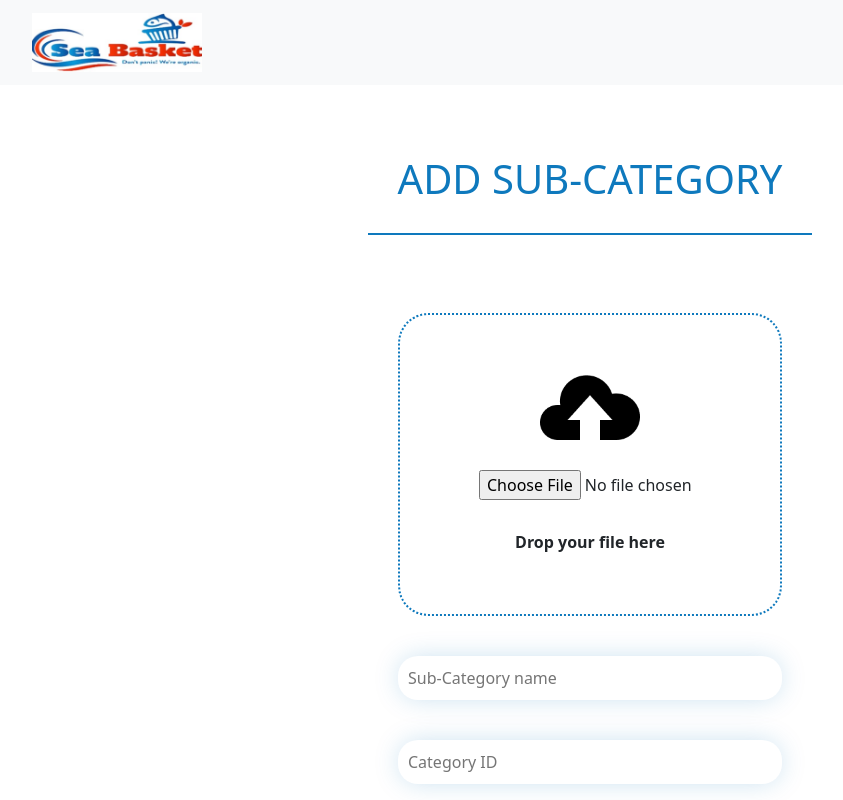
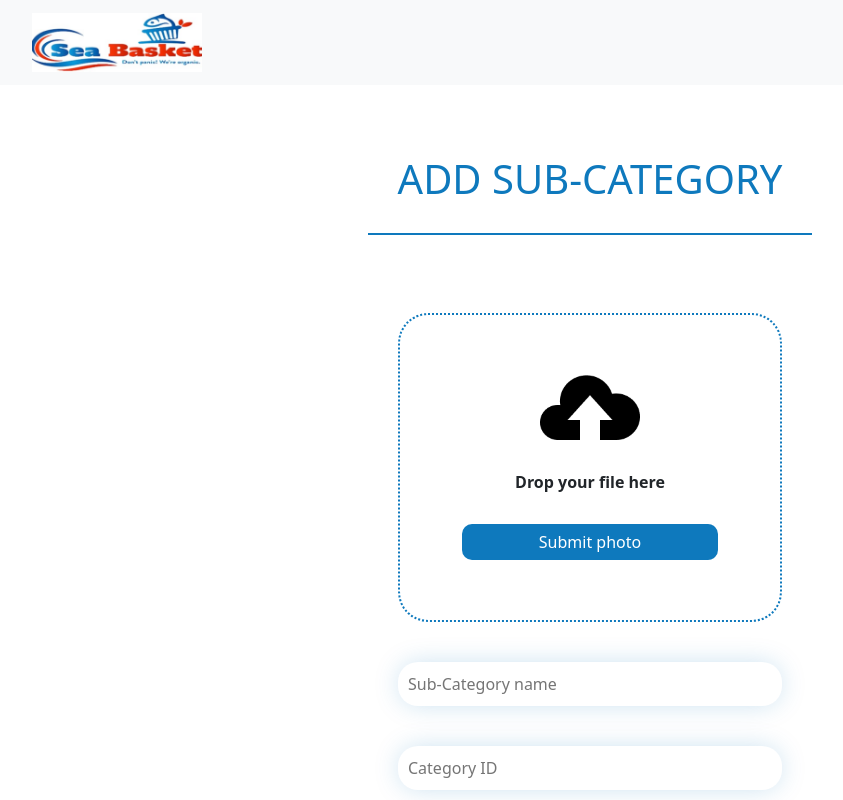
Before and after one commit to aarushi31/SB-admin, a React (Create React App) app: page /add-subcategory in a window 1280 px wide. Shown: the top 800 px of the page, without its empty margins (50-893 px from the left). Built offline with nearby package versions, Linux system fonts and the light colour scheme.

Commit message:
Admin done :)

```diff
--- a/package.json
+++ b/package.json
@@ -9,6 +9,7 @@
     "@testing-library/user-event": "^12.8.3",
     "axios": "^0.22.0",
     "bootstrap": "^5.1.3",
+    "expo-image-picker": "^10.2.3",
     "react": "^17.0.2",
     "react-bootstrap": "^1.6.4",
     "react-dom": "^17.0.2",
--- a/src/Components/Edit/AddCategory.js
+++ b/src/Components/Edit/AddCategory.js
@@ -4,6 +4,7 @@ import upload from '../../images/upload.png'
 import './style.css'
 import {useDropzone} from 'react-dropzone'
 import axios from 'axios'
+
 
 
 
@@ -25,6 +26,7 @@ function AddCategory() {
 
 
     const images=files.map(file=>{
+        console.log(file);
         return(
         <div key={file.name}>
             <div>
@@ -49,19 +51,45 @@ function AddCategory() {
         }
     }
 
-    // const config={
-    //     headers:{
-    //         'Content-Type':'application/json',
-    //         'Access-Control-Allow-Origin':'*',
-    //         'Access-Control-Allow-Credentials':true,
-    //         'Authorization': 'Basic c2VhYmFza2V0b2ZmaWNpYWxAZ21haWwuY29tOlNlYWJhc2tldEAxMjM0',
-    //     }
-    // }
 
+    const [url,setUrl]=useState('');
+
+    const getUrl=()=>{
+
+        const data=new FormData()
+        data.append('file',files[0])
+
+        var config = {
+            method: 'post',
+            url: 'http://proffus.pythonanywhere.com/api/addimage/',
+            headers: {
+              'Authorization': 'Basic c2VhYmFza2V0b2ZmaWNpYWxAZ21haWwuY29tOlNlYWJhc2tldEAxMjM0',
+              'Content-Type': 'application/json'
+            },
+            data : data
+          };
+
+          axios(config)
+          .then(res=>{
+              console.log(res)
+              setUrl(res.data.url)
+          })
+          .catch(err=>{
+              console.log(err)
+          })
+    }
+
+
+
+    const handleSubmit=(e)=>{
+        e.preventDefault()
+
+        console.log(files[0])
+        console.log(subs)
         const postdata=JSON.stringify({
             "name":`${title}`,
             "have_sub":Boolean(subs),
-        "image_url":'image url',
+            "image_url":url,
             "cid": parseInt(cid)
         })
 
@@ -76,12 +104,6 @@ function AddCategory() {
           };
 
 
-
-
-    const handleSubmit=(e)=>{
-        e.preventDefault()
-        console.log(files[0])
-        console.log(subs)
 
         axios(config)
         .then(function (response) {
@@ -112,16 +134,23 @@ function AddCategory() {
                     <div>{images}</div>
                     <img src={upload} alt="upload image"/>
 
-                    <span><input type="file" name="image"/></span>
+                    {/* <span><input type="file" name="image"/></span> */}
 
                     <input {...getInputProps()}/>
                     <span style={{marginLeft:'0'}}>Drop your file here</span>
+                    <button className="btn" style={{ marginTop: "30px",
+                    width: "20vw",
+                    textAlign: "center",
+                    backgroundColor: "#0E79BD",
+                    border: "none",
+                    borderRadius: "10px",
+                    color: "white"}} onClick={getUrl}>Submit photo</button>
 
              </div>
 
              <input type="text" placeholder="Category name" className="input" value={title} onChange={(e)=>setTitle(e.target.value)}/>
              <input type="text" placeholder="Category ID" className="input" value={cid} onChange={(e)=>setCid(e.target.value)}/>
-             <select name="Has sub-categories" className="input" value={subs} defaultValue="Has sub categories">
+             <select name="Has sub-categories" className="input" value={subs} defaultValue="Has sub categories"  onChange={(e)=>setSubs(e.target.value)}>
                  <option value="Has sub categories">Has sub categories</option>
                 <option value="true" onSelect={(e)=>setSubs(true)}>True</option>
                 <option value="false" onSelect={(e)=>setSubs(false)}>False</option>
@@ -136,6 +165,8 @@ function AddCategory() {
                     borderRadius: "10px",
                     color: "white"}} onClick={handleSubmit}>Add category</button>
 
+
+
         </Container>
     )
 }
--- a/src/Components/Edit/AddItem.js
+++ b/src/Components/Edit/AddItem.js
@@ -57,9 +57,42 @@ function AddSubCategory() {
 
 
 
+
+
+
+
+
+
+    const [url,setUrl]=useState('');
+
+    const getUrl=()=>{
+
+        const data=new FormData()
+        data.append('file',files[0])
+
+        var config = {
+            method: 'post',
+            url: 'http://proffus.pythonanywhere.com/api/addimage/',
+            headers: {
+              'Authorization': 'Basic c2VhYmFza2V0b2ZmaWNpYWxAZ21haWwuY29tOlNlYWJhc2tldEAxMjM0',
+              'Content-Type': 'application/json'
+            },
+            data : data
+          };
+
+          axios(config)
+          .then(res=>{
+              console.log(res)
+              setUrl(res.data.url)
+          })
+          .catch(err=>{
+              console.log(err)
+          })
+    }
+
     var data = JSON.stringify({
       "name": title,
-        "image_url": "url url",
+      "image_url": url,
       "after_sale_price": parseInt(sellPrice),
       "actual_price": parseInt(origPrice),
       "in_stock": Boolean(inStock),
@@ -97,56 +130,10 @@ function AddSubCategory() {
       data : data
   };
 
-
-
-    const fileData={
-        uri:files.length!==0?files[0].path:null,
-        name:files.length!==0?files[0].name:null,
-        type:files.length!==0?files[0].type:null
-    }
-
-
-
     const handleSubmit=(e)=>{
         e.preventDefault()
         setMessage('')
-        //console.log(sellPrice)
-        // if(options==1){
-        //     setOptionsdata({
-        //         "1": {
-        //             "name": "Small"
-        //           },
-        //           "2": {
-        //             "name": "Medium"
-        //           },
-        //           "3": {
-        //             "name": "Large"
-        //           }
-        //     })
 
-        // }
-
-        // else{
-        //     setOptionsdata({
-        //         "4":{
-        //             "name":"One size"
-        //         }
-        //     })
-        // }
-
-        //console.log(optionsData)
-
-        // axios.post('http://proffus.pythonanywhere.com/api/addimage',{
-        //     headers: {
-        //         'Authorization': 'Basic c2VhYmFza2V0b2ZmaWNpYWxAZ21haWwuY29tOlNlYWJhc2tldEAxMjM0',
-        //         'Content-Type': 'application/json'
-        //       }
-        // },fileData)
-        // .then(res=>{
-        //     console.log(res);
-        // }).catch(err=>{
-        //     console.log(err)
-        // })
 
 
         axios(config)
@@ -184,10 +171,17 @@ function AddSubCategory() {
                     <div>{images}</div>
                     <img src={upload} alt="upload image"/>
 
-                    <span><input type="file" name="image"/></span>
+
 
                     <input {...getInputProps()}/>
                     <span style={{marginLeft:'0'}}>Drop your file here</span>
+                    <button className="btn" style={{ marginTop: "30px",
+                    width: "20vw",
+                    textAlign: "center",
+                    backgroundColor: "#0E79BD",
+                    border: "none",
+                    borderRadius: "10px",
+                    color: "white"}} onClick={getUrl}>Submit photo</button>
 
              </div>
 
--- a/src/Components/Edit/AddSubCategory.js
+++ b/src/Components/Edit/AddSubCategory.js
@@ -38,12 +38,36 @@ function AddSubCategory() {
 
     const [title,setTitle]=useState()
     const [cid,setCid]=useState()
+    const [url,setUrl]=useState('');
+    const getUrl=()=>{
 
+        const data=new FormData()
+        data.append('file',files[0])
 
+        var config = {
+            method: 'post',
+            url: 'http://proffus.pythonanywhere.com/api/addimage/',
+            headers: {
+              'Authorization': 'Basic c2VhYmFza2V0b2ZmaWNpYWxAZ21haWwuY29tOlNlYWJhc2tldEAxMjM0',
+              'Content-Type': 'application/json'
+            },
+            data : data
+          };
+
+          axios(config)
+          .then(res=>{
+              console.log(res)
+              setUrl(res.data.url)
+          })
+          .catch(err=>{
+              console.log(err)
+          })
+    }
     const postdata=JSON.stringify({
         "name":`${title}`,
-        "image_url":'image url',
-        "cid": parseInt(cid)
+        "image_url":url,
+        "cid": parseInt(cid),
+
     })
 
     var config = {
@@ -56,17 +80,7 @@ function AddSubCategory() {
         data : postdata
       };
 
-    const getUrl=(e)=>{
-        e.preventDefault()
-        console.log("hii")
-        axios.post('http://proffus.pythonanywhere.com/api/addimage',files[0])
-        .then(res=>{
-            console.log(res);
-        })
-        .catch(err=>{
-            console.log(err)
-        })
-    }
+
 
 
     const handleSubmit=(e)=>{
@@ -104,10 +118,17 @@ function AddSubCategory() {
                     <div>{images}</div>
                     <img src={upload} alt="upload image"/>
 
-                    <span><input type="file" name="image"/></span>
+
 
                     <input {...getInputProps()}/>
                     <span style={{marginLeft:'0'}}>Drop your file here</span>
+                    <button className="btn" style={{ marginTop: "30px",
+                    width: "20vw",
+                    textAlign: "center",
+                    backgroundColor: "#0E79BD",
+                    border: "none",
+                    borderRadius: "10px",
+                    color: "white"}} onClick={getUrl}>Submit photo</button>
 
              </div>
 
--- a/src/Components/Edit/EditItem.js
+++ b/src/Components/Edit/EditItem.js
@@ -80,11 +80,37 @@ function MyVerticallyCenteredModal(props) {
 
     const [message,setMessage]=useState('');
 
+    const [url,setUrl]=useState('');
+
+    const getUrl=()=>{
+
+        const data=new FormData()
+        data.append('file',files[0])
+
+        var config = {
+            method: 'post',
+            url: 'http://proffus.pythonanywhere.com/api/addimage/',
+            headers: {
+              'Authorization': 'Basic c2VhYmFza2V0b2ZmaWNpYWxAZ21haWwuY29tOlNlYWJhc2tldEAxMjM0',
+              'Content-Type': 'application/json'
+            },
+            data : data
+          };
+
+          axios(config)
+          .then(res=>{
+              console.log(res)
+              setUrl(res.data.url)
+          })
+          .catch(err=>{
+              console.log(err)
+          })
+    }
 
 
     var data = JSON.stringify({
         "name": title,
-        "image_url": "https://url/url",
+        "image_url": url,
         "after_sale_price": parseInt(sellPrice),
         "actual_price": parseInt(origPrice),
         "in_stock": Boolean(instock),
@@ -163,10 +189,17 @@ function MyVerticallyCenteredModal(props) {
                  <div>{images}</div>
                  <img src={upload} alt="upload image"/>
 
-                 <span><input type="file" name="image"/></span>
+
 
                  <input {...getInputProps()}/>
                  <span style={{marginLeft:'0'}}>Drop your file here</span>
+                 <button className="btn" style={{ marginTop: "30px",
+                    width: "20vw",
+                    textAlign: "center",
+                    backgroundColor: "#0E79BD",
+                    border: "none",
+                    borderRadius: "10px",
+                    color: "white"}} onClick={getUrl}>Submit photo</button>
 
           </div>
           </center>
@@ -301,7 +334,7 @@ function EditItem() {
                 {products.map((product,idx)=>{
                     return(
                         <div className="product" key={idx}>
-                            <img src={katla} alt="product-image"/>
+                            <img src={product.image_url} alt="product-image"/>
                             <span>{product.name}</span>
                             <span>₹ {product.after_sale_price}</span>
                             <span>₹ {product.actual_price}</span>
```
Also changed, not shown: src/Components/Edit/DelCategory.js (+65 -19 lines), 1 other file (tests, documents, lock files or other folders). Lines whose indentation alone changed are shown as unchanged.
